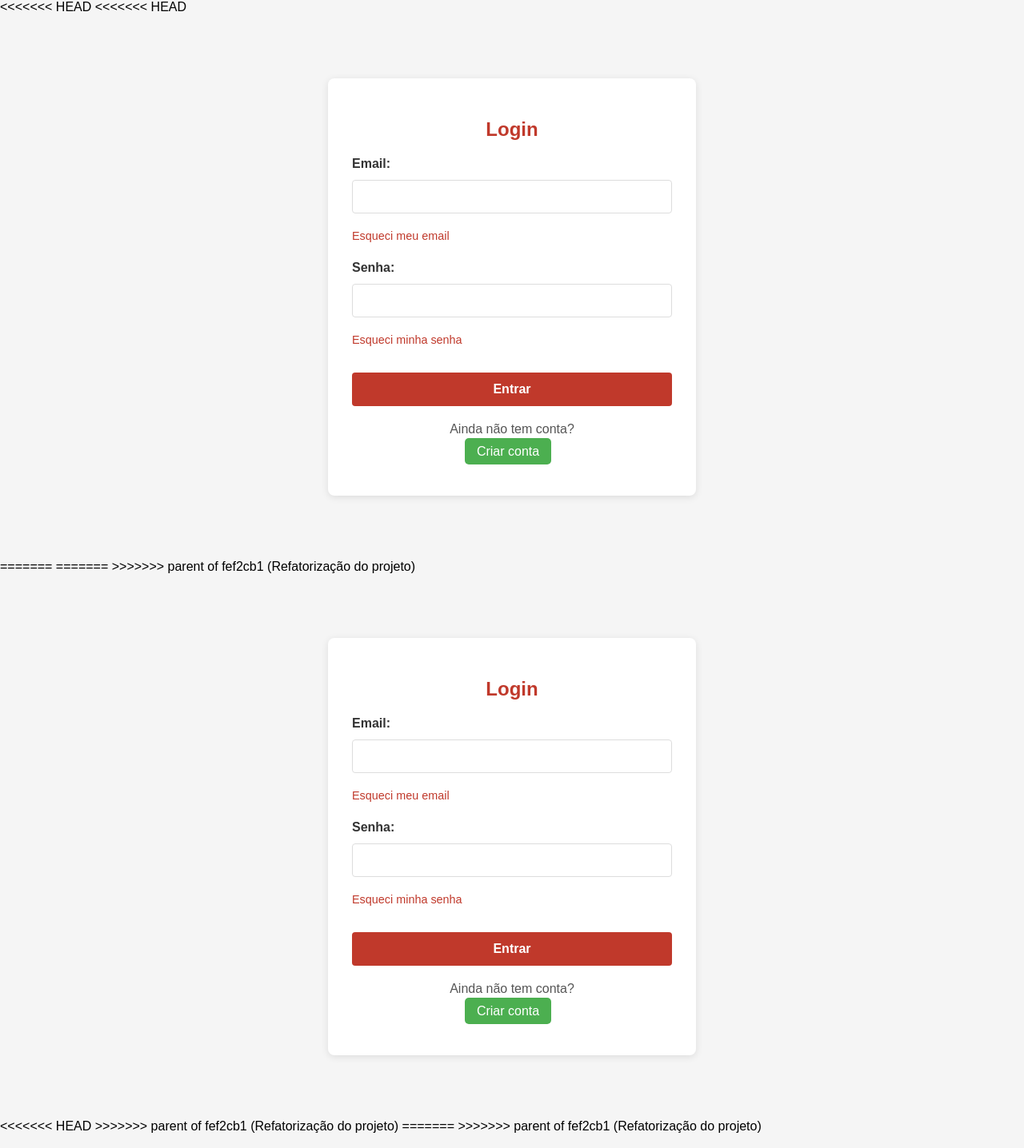
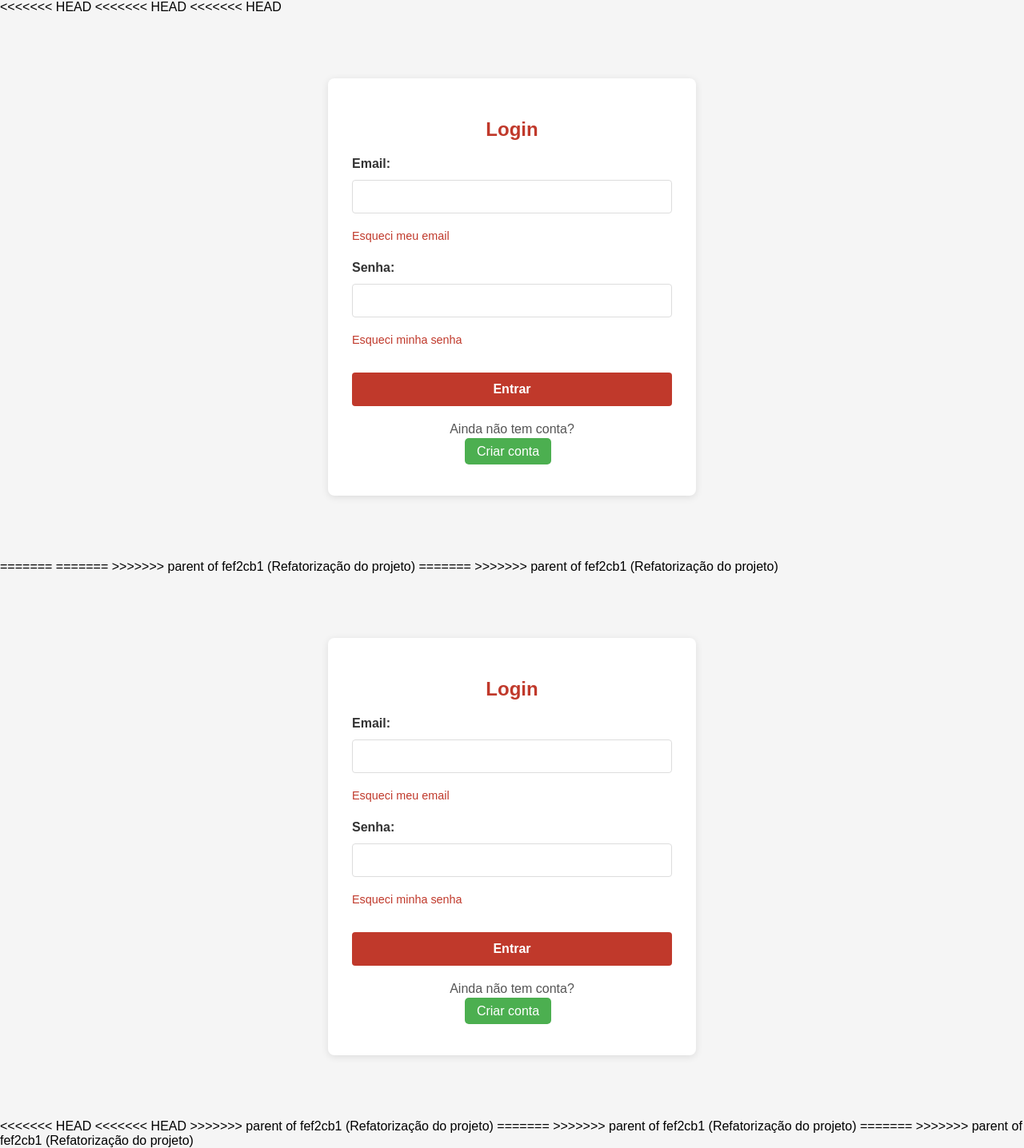
Before and after one commit to CarloshenriqueSousa/ProjetoNatalSolidario, a PHP site: page /login.php in a window 1280 px wide. Shown: the whole page at 80% size. Run offline with PHP 8.4, Linux system fonts and the light colour scheme; some libraries are stand-ins or nearby versions.

Commit message:
Correção-2.0

```diff
--- a/criarconta.php
+++ b/criarconta.php
@@ -1,3 +1,4 @@
+<<<<<<< HEAD
 <<<<<<< HEAD
 <<<<<<< HEAD
 <?php
@@ -248,6 +249,8 @@ $conexao->close();
 =======
 =======
 >>>>>>> parent of fef2cb1 (Refatorização do projeto)
+=======
+>>>>>>> parent of fef2cb1 (Refatorização do projeto)
 <?php
 session_start();
 require 'conexao.php';
@@ -494,6 +497,9 @@ $conexao->close();
     </div>
 </body>
 <<<<<<< HEAD
+<<<<<<< HEAD
+>>>>>>> parent of fef2cb1 (Refatorização do projeto)
+=======
 >>>>>>> parent of fef2cb1 (Refatorização do projeto)
 =======
 >>>>>>> parent of fef2cb1 (Refatorização do projeto)
--- a/login.php
+++ b/login.php
@@ -1,3 +1,4 @@
+<<<<<<< HEAD
 <<<<<<< HEAD
 <<<<<<< HEAD
 <?php
@@ -107,6 +108,8 @@ $conexao->close();
 =======
 =======
 >>>>>>> parent of fef2cb1 (Refatorização do projeto)
+=======
+>>>>>>> parent of fef2cb1 (Refatorização do projeto)
 <?php
 session_start();
 require 'conexao.php';
@@ -212,6 +215,9 @@ $conexao->close();
 </body>
 </html>
 <<<<<<< HEAD
+<<<<<<< HEAD
 >>>>>>> parent of fef2cb1 (Refatorização do projeto)
 =======
 >>>>>>> parent of fef2cb1 (Refatorização do projeto)
+=======
+>>>>>>> parent of fef2cb1 (Refatorização do projeto)
```
Also changed, not shown: index.php (+7 -0 lines), README.md, 1 other file.
